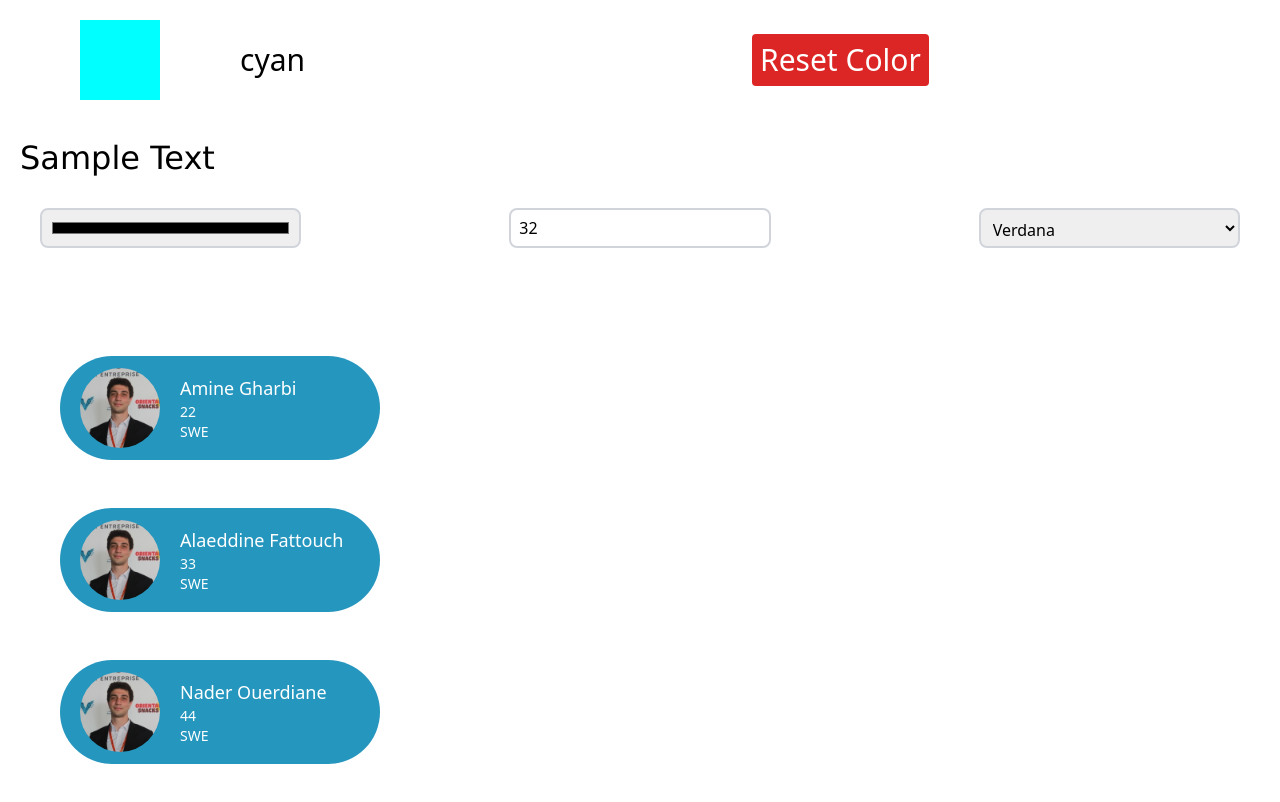
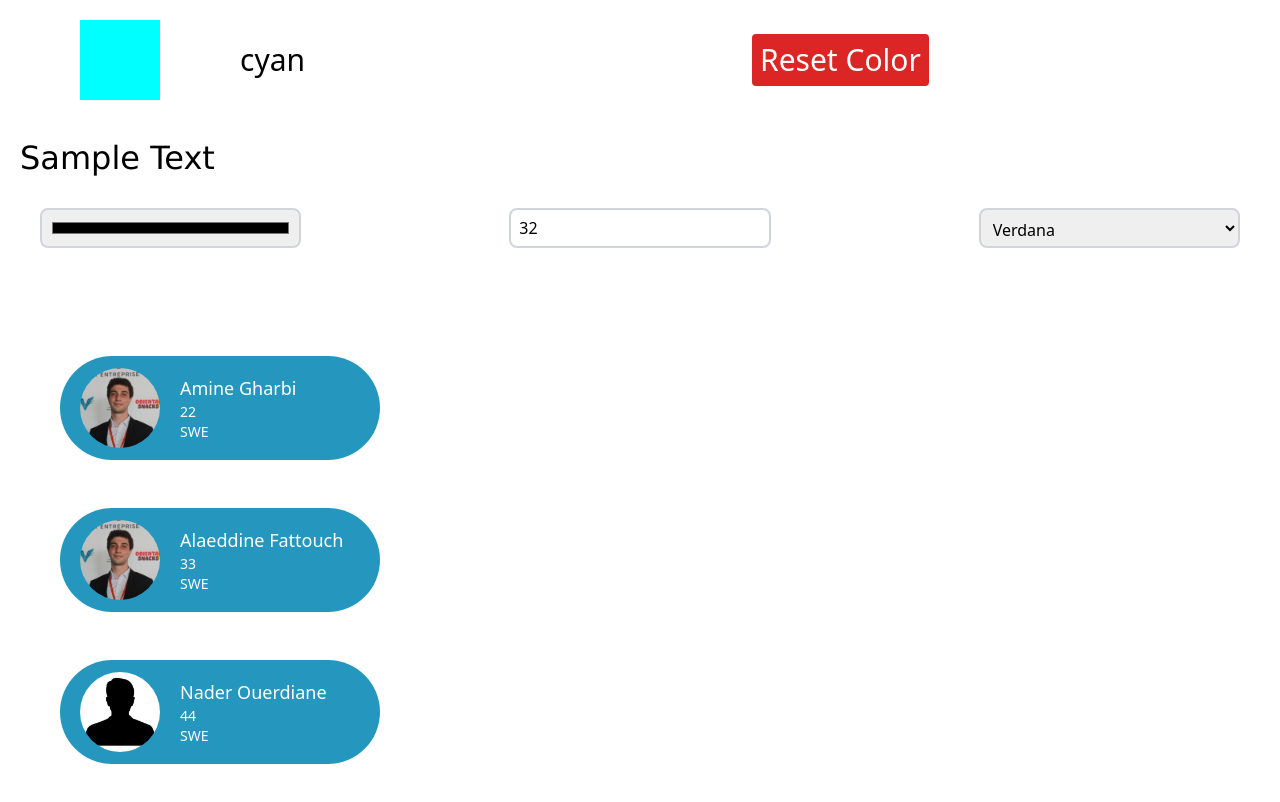
Before and after one commit to gharbiamine/angularGL4, an Angular app: page / in a window 1280 px wide. Shown: the top 802 px of the page. Built offline with nearby package versions, Linux system fonts and the light colour scheme.

Commit message:
default image pipe

```diff
--- a/src/app/app.module.ts
+++ b/src/app/app.module.ts
@@ -12,6 +12,7 @@ import { CvComponent } from './pages/cv/cv.component';
 import { ItemComponent } from './components/cv/item/item.component';
 import { WordSimilatorComponent } from './components/word-similator/word-similator.component';
 import { RainbowDirective } from './directives/rainbow.directive';
+import { DefaultImagePipe } from './pipes/default-image.pipe';
 
 @NgModule({
   declarations: [
@@ -24,6 +25,7 @@ import { RainbowDirective } from './directives/rainbow.directive';
     ItemComponent,
     WordSimilatorComponent,
     RainbowDirective,
+    DefaultImagePipe,
   ],
   imports: [BrowserModule, AppRoutingModule, FormsModule],
   providers: [],
--- a/src/app/components/cv/card/card.component.html
+++ b/src/app/components/cv/card/card.component.html
@@ -2,7 +2,7 @@
   class="flex gap-5 transition-all items-center px-5 py-2 w-80 bg-[#2596be] shadow-2xl rounded-lg"
 >
   <div class="rounded-full overflow-hidden aspect-square h-20">
-    <img [src]="person?.image" />
+    <img src="assets/images/{{ person?.image | defaultImage }}" />
   </div>
   <div class="text-gray-300">
     <p class="font-medium text-lg">
--- a/src/app/components/cv/detail/detail.component.html
+++ b/src/app/components/cv/detail/detail.component.html
@@ -3,7 +3,7 @@
     <div class="absolute inset-0 w-full h-1/2"></div>
     <img
       class="h-36 shadow-lg aspect-square rounded-full bg-[#2596be] z-2"
-      [src]="person?.image"
+      src="assets/images/{{ person?.image | defaultImage }}"
     />
   </div>
   <h1 class="text-3xl font-bold text-center">
--- a/src/app/components/cv/item/item.component.html
+++ b/src/app/components/cv/item/item.component.html
@@ -3,8 +3,7 @@
   (click)="selectPerson()"
 >
   <div class="rounded-full aspect-square overflow-hidden h-20">
-    <!-- <img [src]="candidate?.image | defaultImage" /> -->
-    <img [src]="person?.image" />
+    <img src="assets/images/{{ person?.image | defaultImage }}" />
   </div>
   <div class="text-white">
     <p class="font-medium text-lg">
--- a/src/app/components/cv/list/list.component.ts
+++ b/src/app/components/cv/list/list.component.ts
@@ -13,30 +13,9 @@ export class ListComponent implements OnInit {
 
   ngOnInit(): void {
     this.people = [
-      new Person(
-        1,
-        'Amine',
-        'Gharbi',
-        22,
-        'SWE',
-        '../../assets/images/amine.jpg'
-      ),
-      new Person(
-        2,
-        'Alaeddine',
-        'Fattouch',
-        33,
-        'SWE',
-        '../../assets/images/amine.jpg'
-      ),
-      new Person(
-        3,
-        'Nader',
-        'Ouerdiane',
-        44,
-        'SWE',
-        '../../assets/images/amine.jpg'
-      ),
+      new Person(1, 'Amine', 'Gharbi', 22, 'SWE', 'amine.jpg'),
+      new Person(2, 'Alaeddine', 'Fattouch', 33, 'SWE', 'amine.jpg'),
+      new Person(3, 'Nader', 'Ouerdiane', 44, 'SWE', ''),
     ];
   }
   forwardPerson(person: Person) {
--- a/src/app/cv/model/person.model.ts
+++ b/src/app/cv/model/person.model.ts
@@ -1,11 +1,11 @@
 export class Person {
   constructor(
-    public id: number = 0,
-    public firstname: string = '',
-    public lastname: string = '',
-    public age: number = 0,
-    public job: string = '',
-    public image: string = '',
+    public id: number,
+    public firstname: string,
+    public lastname: string,
+    public age: number,
+    public job: string,
+    public image: string,
     public description: string = ''
   ) {
     this.age = age;
--- /dev/null
+++ b/src/app/pipes/default-image.pipe.ts
@@ -0,0 +1,13 @@
+import { Pipe, PipeTransform } from '@angular/core';
+
+@Pipe({
+  name: 'defaultImage',
+})
+export class DefaultImagePipe implements PipeTransform {
+  transform(value: string | undefined, ...args: unknown[]): string {
+    if (!value?.trim()) {
+      return 'default.jpg';
+    }
+    return value;
+  }
+}
```
Also changed, not shown: src/assets/images/default.jpg (added), 1 other file (tests, documents, lock files or other folders).
